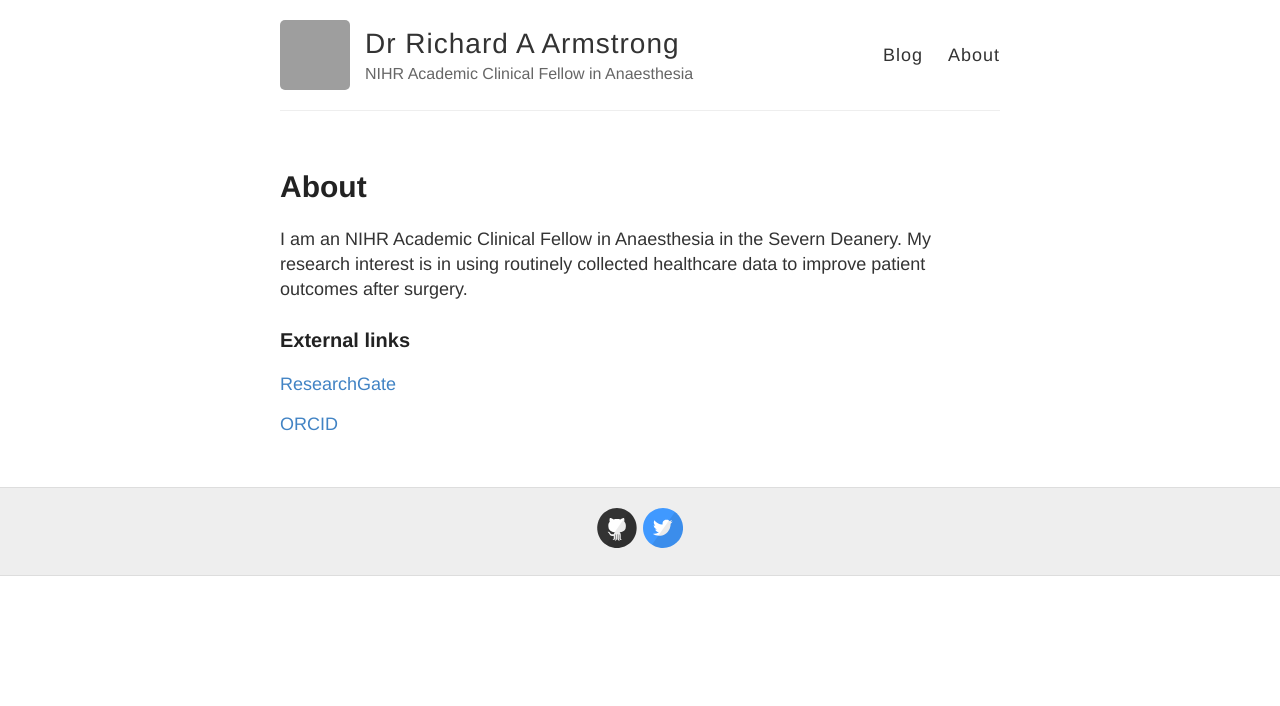
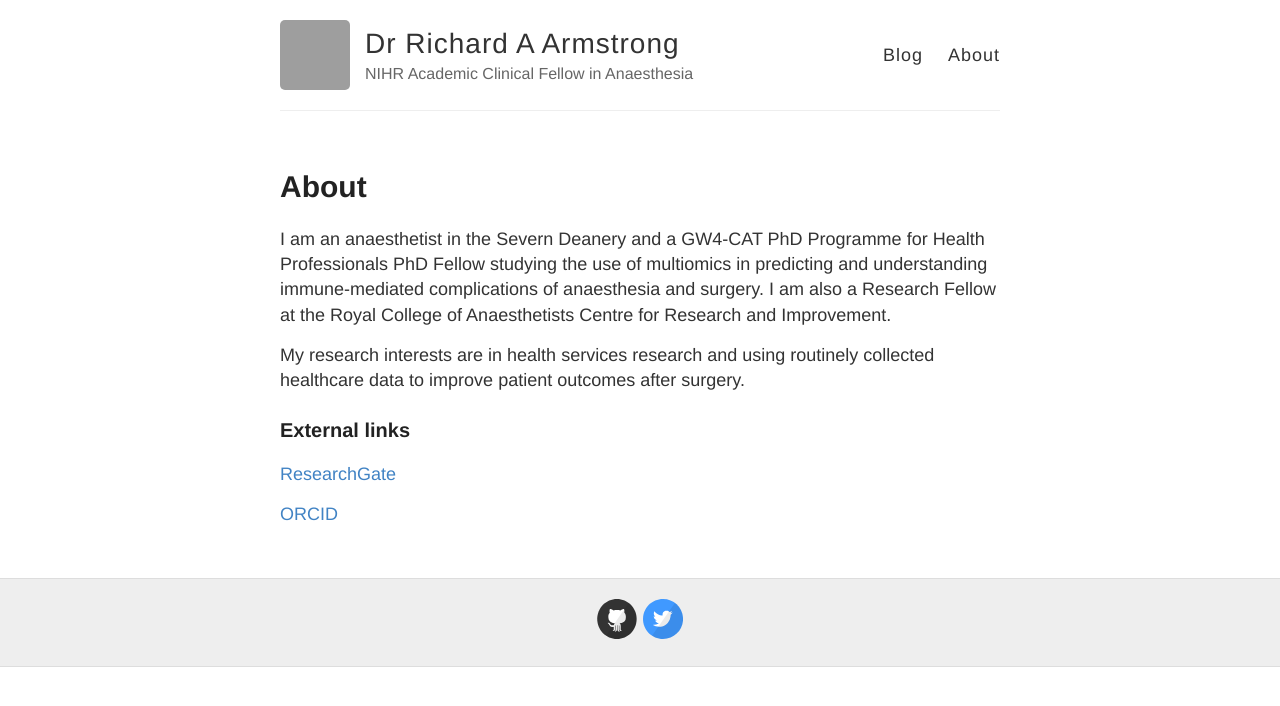
Before and after one commit to raarmstrong/raarmstrong.github.io, a Jekyll site: the page built from about.md, in a window 1280 px wide. Shown: the top 706 px of the page. Built offline with Jekyll 4.4.1, drawn with Linux system fonts in a browser that asks for light colours; grey boxes are pictures that could not be loaded.

Commit message:
Update about.md

```diff
--- a/about.md
+++ b/about.md
@@ -4,7 +4,9 @@ title: About
 permalink: /about/
 ---
 
-I am an NIHR Academic Clinical Fellow in Anaesthesia in the Severn Deanery. My research interest is in using routinely collected healthcare data to improve patient outcomes after surgery.
+I am an anaesthetist in the Severn Deanery and a GW4-CAT PhD Programme for Health Professionals PhD Fellow studying the use of multiomics in predicting and understanding immune-mediated complications of anaesthesia and surgery. I am also a Research Fellow at the Royal College of Anaesthetists Centre for Research and Improvement.
+
+My research interests are in health services research and using routinely collected healthcare data to improve patient outcomes after surgery.
 
 ### External links
 
```
